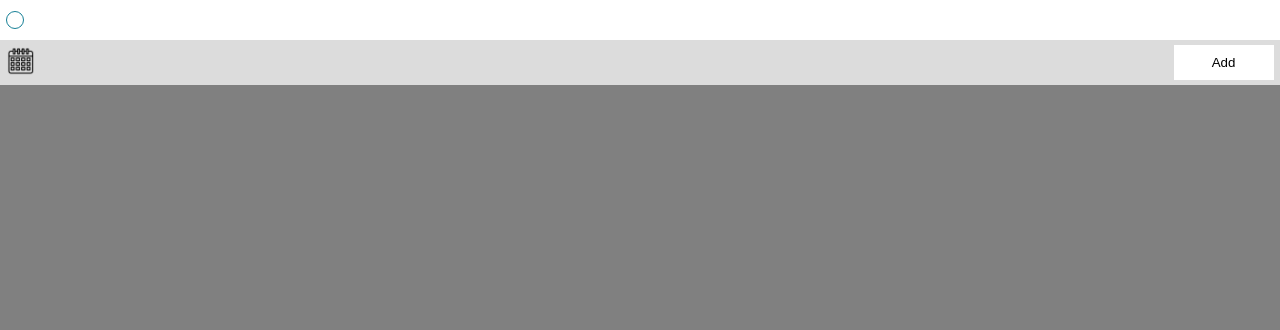
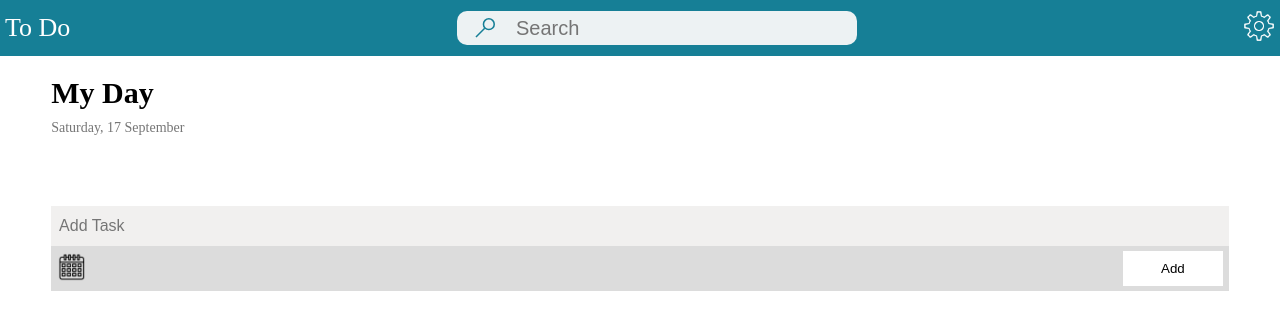
Before and after one commit to Hokitoru/react-todo, a React (Create React App) app: page / in a window 1280 px wide. Shown: the top 330 px of the page. Built offline with nearby package versions, Linux system fonts and the light colour scheme.

Commit message:
taskAdder

```diff
--- a/src/App.js
+++ b/src/App.js
@@ -1,9 +1,9 @@
 import Nav from "./Components/Nav/Nav";
-import Time from "./Components/UI/Time/Time";
-import React, {useState} from "react";
+import Time from "./Components/Time/Time";
+import React, {createContext, useContext, useState} from "react";
 import dayjs from "dayjs";
 import {addTaskAction, completeTaskAction, removeTaskAction} from "./Components/Store/taskReducer";
-import {useDispatch, useSelector} from "react-redux";
+import {Provider, useDispatch, useSelector} from "react-redux";
 import Search from "./Components/UI/Search/Search";
 import SortButton from "./Components/UI/SortButton/SortButton";
 import Settings from "./Components/UI/Settings/Settings";
@@ -12,14 +12,17 @@ import Check from "./Components/UI/Check/Check";
 import Calendar from "./Components/UI/Calendar/Calendar";
 import TaskAdder from "./Components/TaskAdder/TaskAdder";
 import AddButton from "./Components/UI/AddButton/AddButton";
+import taskInfo from '../src/Components/UI/Calendar/Calendar'
+import {store} from "./Components/Store";
 
 function App() {
+
     // const dispatch = useDispatch();
-    // const taskList = useSelector(state => state.task);
+    const taskList = useSelector(state => state.task);
     //
     // const [task, setTask] = useState('');
     //
-    // const generateId = () => Date.now().toString(36) + Math.random().toString(36).substr(2);
+    //
     //
     // const createTask = () => {
     //         dispatch(addTaskAction({task, id: generateId(), date, completed: false}));
@@ -61,6 +64,7 @@ function App() {
     //     )
     // }
 
+
   return (
       // <div>
       //     <Nav></Nav>
@@ -88,12 +92,25 @@ function App() {
       //         </div> : null)//TODO сделать отрисовку выполненных таск
       //     }
       // </div>
-      <div className={classes.container}>
+      <div>
+          <Nav></Nav>
+          <Time></Time>
           <TaskAdder></TaskAdder>
+          {
+                          taskList.task.map(
+                              elem => elem.completed === false ?
+                                  <div key={elem.id}>
+                                  <div>
+                                      <div>{elem.taskText}</div>
+                                      <div>{elem.date === null ? '' : dayjs(elem.date).format('D MMMM')}</div>
+                                  </div>
+                              </div> : null
+                          )
+                      }
       </div>
   );
 }
-
+// task, id: generateId(), date, completed: false, createTime, important
 export default App;
 
 //TODO стили
--- a/src/Components/TaskAdder/TaskAdder.jsx
+++ b/src/Components/TaskAdder/TaskAdder.jsx
@@ -1,20 +1,38 @@
-import React from 'react';
+import React, {useContext, useState} from 'react';
 import classes from './style.module.scss'
 import Check from "../UI/Check/Check";
 import Calendar from "../UI/Calendar/Calendar";
 import AddButton from "../UI/AddButton/AddButton";
+import {useDispatch, useSelector} from "react-redux";
+import {addTaskAction} from "../Store/taskReducer";
+import {store} from "../Store";
+
 
 const TaskAdder = () => {
+    const dispatch = useDispatch();
+    const generateId = () => Date.now().toString(36) + Math.random().toString(36).substr(2);
+
+    const [taskText, setTaskText] = useState('');
+    const [taskInfo, setTaskInfo] = useState({});
+
+    const createTask = () => {
+        if(taskInfo.hasOwnProperty('date')){
+            dispatch(addTaskAction({...taskInfo, taskText, createTime: new Date(), id: generateId(), completed: false, important: false,}));
+        }else{
+            dispatch(addTaskAction({taskText, createTime: new Date(), id: generateId(), completed: false, important: false, date: null}));
+        }
+    }
+
+
     return (
         <div className={classes.container}>
             <div className={classes.inputTask}>
-                <Check></Check>
-                <input type="text"/>
+                <input onChange={event => setTaskText(event.target.value)} placeholder={'Add Task'} type="text"/>
             </div>
             <div className={classes.optionsBackground}>
                 <div className={classes.options}>
-                    <Calendar></Calendar>
-                    <AddButton></AddButton>
+                    <Calendar taskInfo={taskInfo} setTaskInfo={setTaskInfo}></Calendar>
+                    <AddButton onClick={createTask}></AddButton>
                 </div>
             </div>
         </div>
--- a/src/Components/TaskAdder/style.module.scss
+++ b/src/Components/TaskAdder/style.module.scss
@@ -1,10 +1,11 @@
 .container{
-  width: 100%;
+  width: 92%;
   display: flex;
   flex-direction: column;
   justify-content: center;
   align-items: center;
-  background-color: #fff;
+  background-color: #f1f0ef;
+  margin: 0 auto;
 }
 
 .inputTask{
@@ -15,6 +16,7 @@
   justify-content: space-between;
 
   input{
+    background-color: transparent;
     width: 98%;
     border: none;
     border-radius: 0;
--- a/src/Components/UI/Time/style.module.scss
+++ b/src/Components/Time/style.module.scss
@@ -1,5 +1,6 @@
 .container{
   width: 150px;
+  margin: 20px 0 70px 4%;
 }
 
 .title{
--- a/src/Components/UI/AddButton/AddButton.jsx
+++ b/src/Components/UI/AddButton/AddButton.jsx
@@ -1,10 +1,10 @@
 import React from 'react';
 import classes from './style.module.scss'
 
-const AddButton = () => {
+const AddButton = ({onClick}) => {
     return (
         <div>
-            <button className={classes.addButton}>Add</button>
+            <button onClick={onClick} className={classes.addButton}>Add</button>
         </div>
     );
 };
--- a/src/Components/UI/Calendar/Calendar.jsx
+++ b/src/Components/UI/Calendar/Calendar.jsx
@@ -1,16 +1,17 @@
-import React, {useEffect, useState} from 'react';
+import React, {createContext, useEffect, useState} from 'react';
 import CalendarComp from "react-calendar";
 import 'react-calendar/dist/Calendar.css';
 import calendarIcon from '../../../images/calendar.png'
 import classes from './style.module.scss'
 
-const Calendar = () => {
+const Calendar = ({setTaskInfo}) => {
     const [showCalendar, setShowCalendar] = useState(false);
     const [date, setDate] = useState(null);
 
     const changeDate = (event) => {
         setDate(event);
         setShowCalendar(false);
+        setTaskInfo({date});
     }
 
     return (
--- a/src/style.module.scss
+++ b/src/style.module.scss
@@ -1,8 +1,8 @@
 body {
   margin: 0;
-  background-color: grey;
+  background-color: #fff;
 }
 
-.container{
-
+.taskAdder{
+  margin: 0 auto;
 }
```
Also changed, not shown: src/Components/TaskList/TaskList.jsx (added, +11 -0 lines), src/Components/TaskList/style.module.scss (added), src/Components/Time/Time.jsx (renamed from src/Components/UI/Time/Time.jsx).
